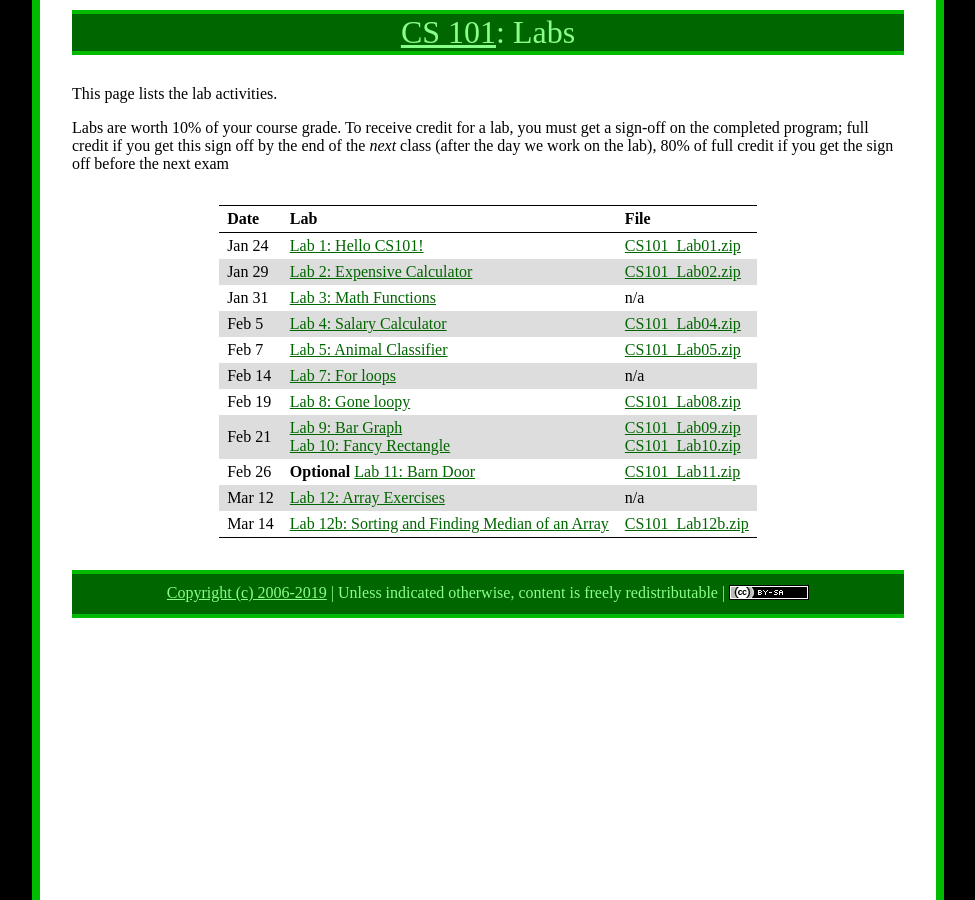
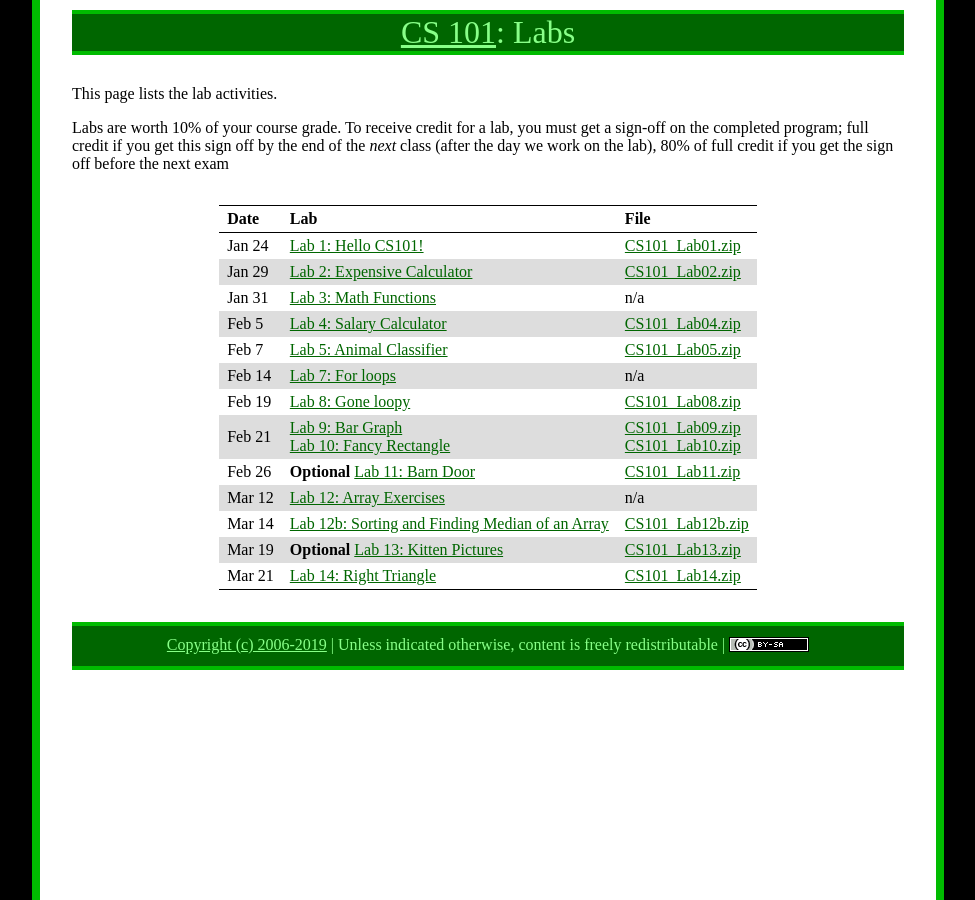
Before and after one commit to ycpcs/cs101-spring2019, a Jekyll site: the page built from labs/index.md, in a window 1280 px wide. Shown: the whole page, without its empty margins (152-1127 px from the left). Built offline with Jekyll 4.4.1, drawn with Linux system fonts in a browser that asks for light colours.

```diff
--- a/labs/index.md
+++ b/labs/index.md
@@ -20,10 +20,10 @@ Labs are worth 10% of your course grade.  To receive credit for a lab, you must
 > Feb 26 | **Optional** [Lab 11: Barn Door](lab11.html) | [CS101\_Lab11.zip](CS101_Lab11.zip)
 > Mar 12 | [Lab 12: Array Exercises](lab12.html) | n/a
 > Mar 14 | [Lab 12b: Sorting and Finding Median of an Array](lab12b.html) | [CS101\_Lab12b.zip](CS101_Lab12b.zip)
+> Mar 19 | **Optional** [Lab 13: Kitten Pictures](lab13.html) | [CS101\_Lab13.zip](CS101_Lab13.zip)
+> Mar 21 | [Lab 14: Right Triangle](lab14.html) | [CS101\_Lab14.zip](CS101_Lab14.zip)
 
 <!--
-> Oct 10 | [Lab 13: Kitten Pictures](lab13.html) | [CS101\_Lab13.zip](CS101_Lab13.zip)
-> Oct 12 | [Lab 14: Right Triangle](lab14.html) | [CS101\_Lab14.zip](CS101_Lab14.zip)
 > Oct 17 | [Lab 15: Simple Stats](lab15.html) | [CS101\_Lab15.zip](CS101_Lab15.zip)
 > Oct 19 | [Lab 16: Function Design](lab16.html) | [CS101\_Lab16.zip](CS101_Lab16.zip)
 > Oct 31 | [Lab 17: Grass Fire](lab17.html) | [CS101\_Lab17.zip](CS101_Lab17.zip)
```
Also changed, not shown: schedule.md (+2 -0 lines).
